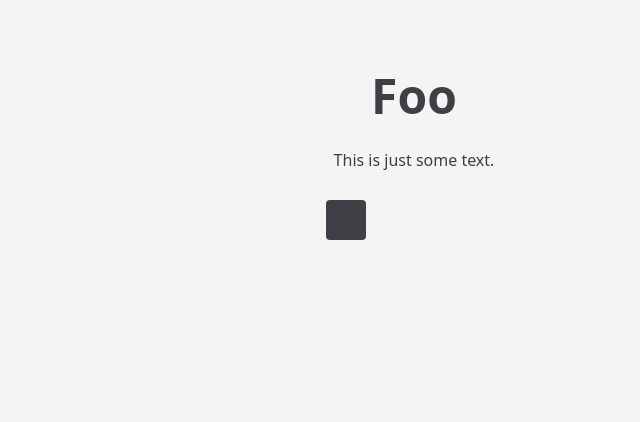
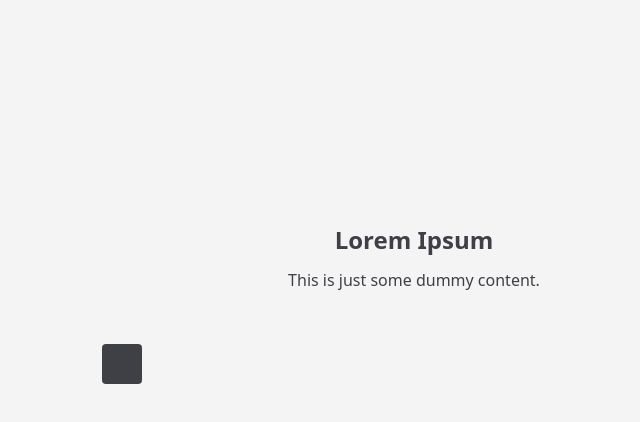
Before and after one commit to iaseth/contrast, a React (Vite) app: page / in a window 1280 px wide. Shown: the top 422 px of the page, without its empty margins (226-866 px from the left). Built offline with nearby package versions, Linux system fonts and the light colour scheme; what redicons would draw is missing.

Commit message:
Added DummyContent component that changes onClick

```diff
--- a/src/App/App.tsx
+++ b/src/App/App.tsx
@@ -2,15 +2,20 @@ import './App.css';
 
 import { red } from 'redicons';
 import rediconsJson from './redicons.json';
-import { ColorSquare } from './components';
+import { ColorSquare, DummyContent } from './components';
 import React from 'react';
 import { getHexColor } from './data';
+import { DUMMY_CONTENT_PROPS } from './components/DummyContent/DummyContent';
 
 
 
 red.addIcons(rediconsJson.icons);
 
 export default function App () {
+	const [contentIndex, setContentIndex] = React.useState(0);
+	const content = DUMMY_CONTENT_PROPS[contentIndex];
+	const nextContent = () => setContentIndex(x => (x+1) % DUMMY_CONTENT_PROPS.length);
+
 	const [bgBaseColor, setBgBaseColor] = React.useState('zinc');
 	const [bgBaseShade, setBgBaseShade] = React.useState('100');
 	const bgHexColor = getHexColor(bgBaseColor, bgBaseShade);
@@ -25,10 +30,9 @@ export default function App () {
 	}
 
 	return (
-		<div className="min-h-screen" style={style}>
-			<section className='max-w-sm mx-auto text-center py-12'>
-				<h1 className='H4'>Foo</h1>
-				<p>This is just some text.</p>
+		<div className="min-h-screen select-none" style={style} onClick={nextContent}>
+			<section className='text-center py-48'>
+				<DummyContent content={content} />
 
 				<section className='px-4 py-6 grid grid-cols-4'>
 					<ColorSquare baseColorName={bgBaseColor} shadeName={bgBaseShade} />
--- /dev/null
+++ b/src/App/components/DummyContent/DummyContent.tsx
@@ -0,0 +1,39 @@
+
+
+
+export const DUMMY_CONTENT_PROPS = [
+	'lorem', 'dummy'
+];
+
+interface DummyContentProps {
+	content: string
+}
+
+export default function DummyContent ({
+	content
+}: DummyContentProps) {
+	function getContent () {
+		switch (content) {
+			case "lorem":
+				return (
+					<>
+						<h1>Lorem Ipsum</h1>
+						<p>This is just some dummy content.</p>
+					</>
+				);
+			default:
+				return (
+					<>
+						<h1>Dummy Content</h1>
+						<p>This is just some dummy content.</p>
+					</>
+				);
+		}
+	}
+
+	return (
+		<article className="px-4 py-6 max-w-xl mx-auto">
+			{getContent()}
+		</article>
+	);
+}
--- a/src/App/components/index.ts
+++ b/src/App/components/index.ts
@@ -1,2 +1,3 @@
 
+export {default as DummyContent} from './DummyContent/DummyContent';
 export * from './ui/ui';
```
